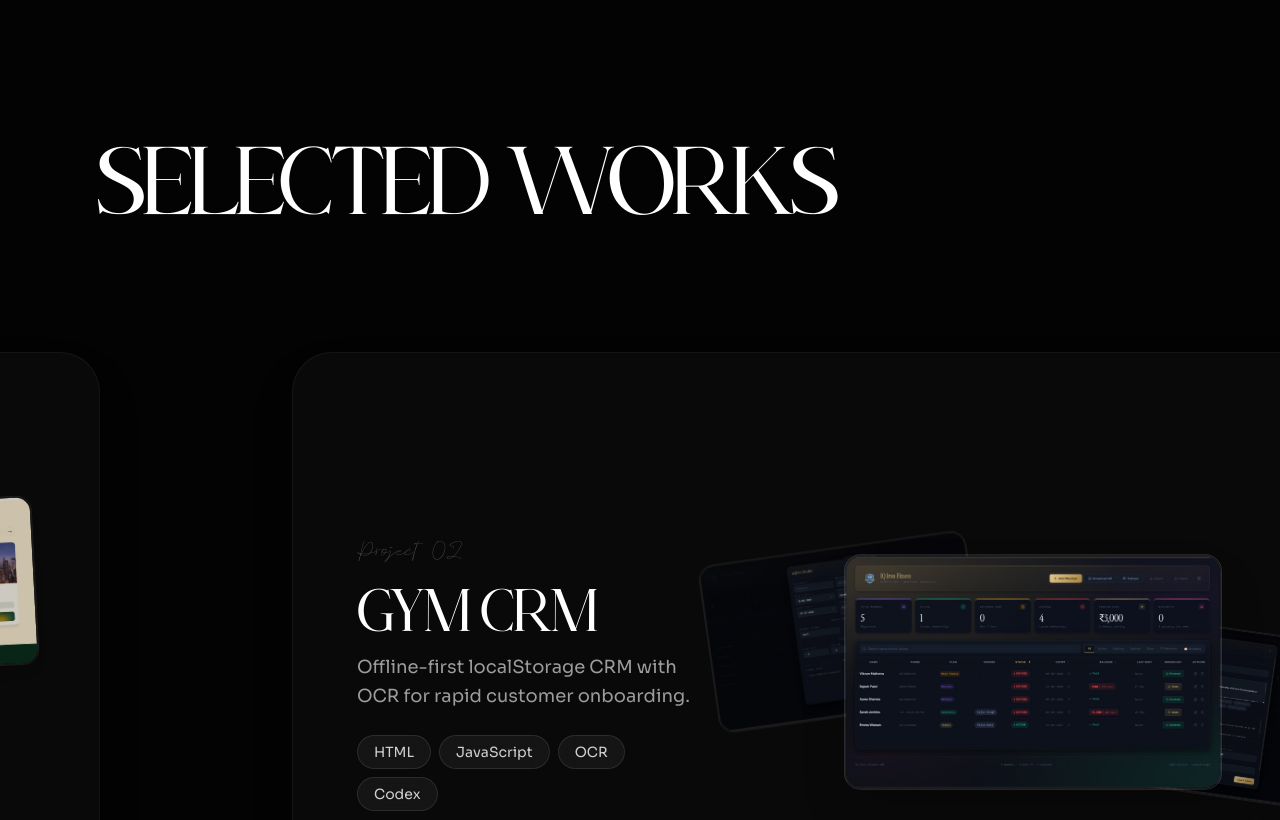
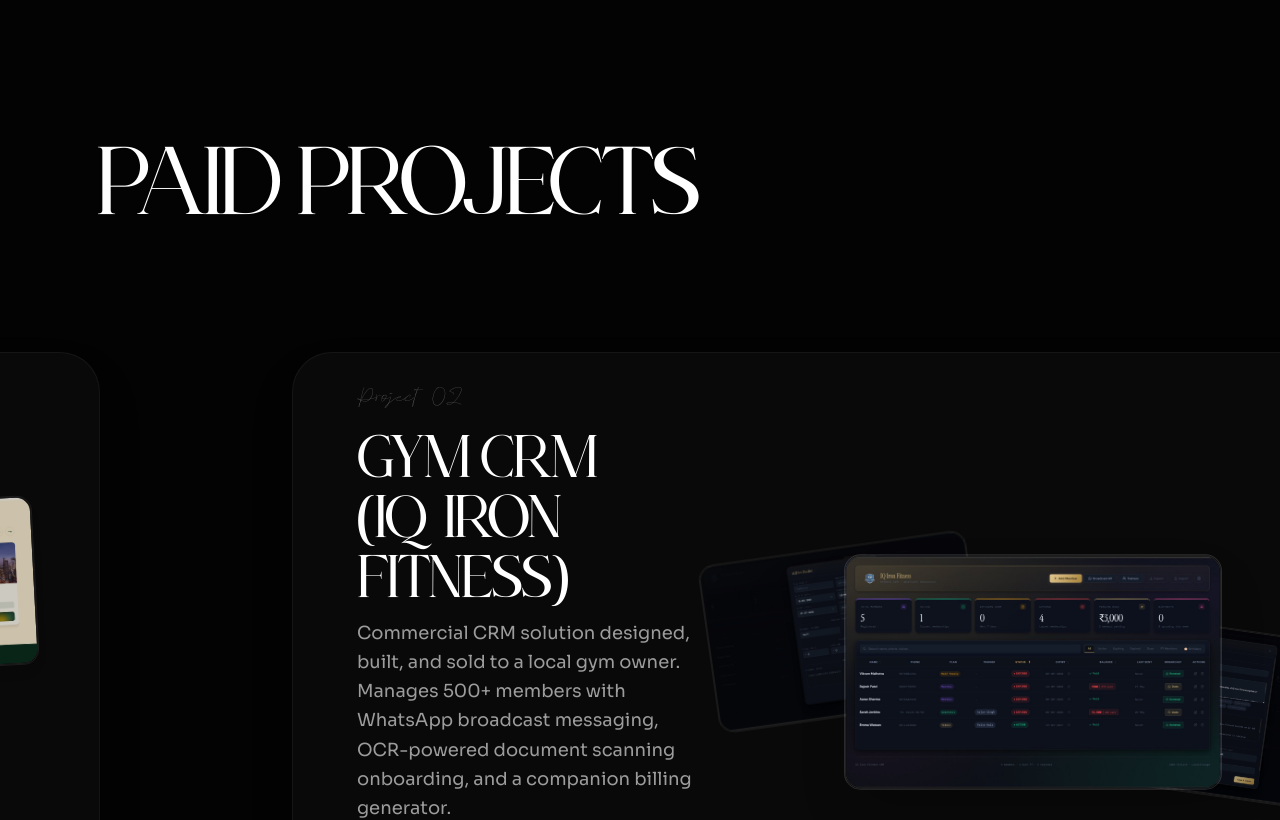
Before and after one commit to rishav00roy-web/Portfolio-website, a Next.js app: page / in a window 1280 px wide. Shown: the part 2240-3060 px from the top of the page. Built offline with nearby package versions, Linux system fonts and the light colour scheme.

Commit message:
feat: change Selected Works to Paid Projects, enrich project descriptions from CV, and update spec tests

```diff
--- a/src/components/Projects.tsx
+++ b/src/components/Projects.tsx
@@ -9,8 +9,8 @@ const projects = [
     id: 1,
     title: "Tea Country Holidays",
     description:
-      "Custom CMS module for 90+ travel packages and CRM migration via Python scraper.",
-    tags: ["Next.js", "Supabase", "Tailwind CSS", "Claude Code"],
+      "Commercial travel booking platform built for a travel agency client. Architected a custom CMS independently managing 94+ packages across 24 destinations, and automated client-ready PDF itinerary generation.",
+    tags: ["Next.js 14", "React 19", "Supabase", "PostgreSQL", "Tailwind CSS", "Python (ReportLab)", "PKCE OAuth"],
     link: "https://tea-country-holidays.vercel.app",
     images: [
       "/assets/projects/tea-1.jpg",
@@ -20,10 +20,10 @@ const projects = [
   },
   {
     id: 2,
-    title: "Gym CRM",
+    title: "Gym CRM (IQ Iron Fitness)",
     description:
-      "Offline-first localStorage CRM with OCR for rapid customer onboarding.",
-    tags: ["HTML", "JavaScript", "OCR", "Codex"],
+      "Commercial CRM solution designed, built, and sold to a local gym owner. Manages 500+ members with WhatsApp broadcast messaging, OCR-powered document scanning onboarding, and a companion billing generator.",
+    tags: ["HTML", "JavaScript", "OCR (Tesseract)", "WhatsApp API", "Billing Engine"],
     link: "https://github.com/rishav00roy-web/Gym-CRM",
     images: [
       "/assets/projects/gym-1.jpg",
@@ -35,8 +35,8 @@ const projects = [
     id: 3,
     title: "ClashVault",
     description:
-      "Escrow-style order management system with Razorpay integration and events engine.",
-    tags: ["Next.js", "Supabase", "Razorpay", "Antigravity"],
+      "Escrow-enabled gaming marketplace built for a Clash of Clans YouTube creator's community. Features native order management, integrating Razorpay and PayPal to support secure cross-border transactions.",
+    tags: ["Next.js", "Supabase", "Razorpay", "PayPal", "Escrow Engine"],
     link: "https://github.com/rishav00roy-web/ClashVault",
     images: [
       "/assets/projects/clash-1.jpg",
@@ -219,7 +219,7 @@ export default function Projects() {
       {/* Section header */}
       <div className="px-6 sm:px-12 xl:px-24 pt-32 pb-12">
         <h2 className="text-5xl sm:text-7xl xl:text-8xl font-display uppercase tracking-tight text-white leading-none">
-          Selected Works
+          Paid Projects
         </h2>
       </div>
 
```
Also changed, not shown: 1 other file (tests, documents, lock files or other folders).
